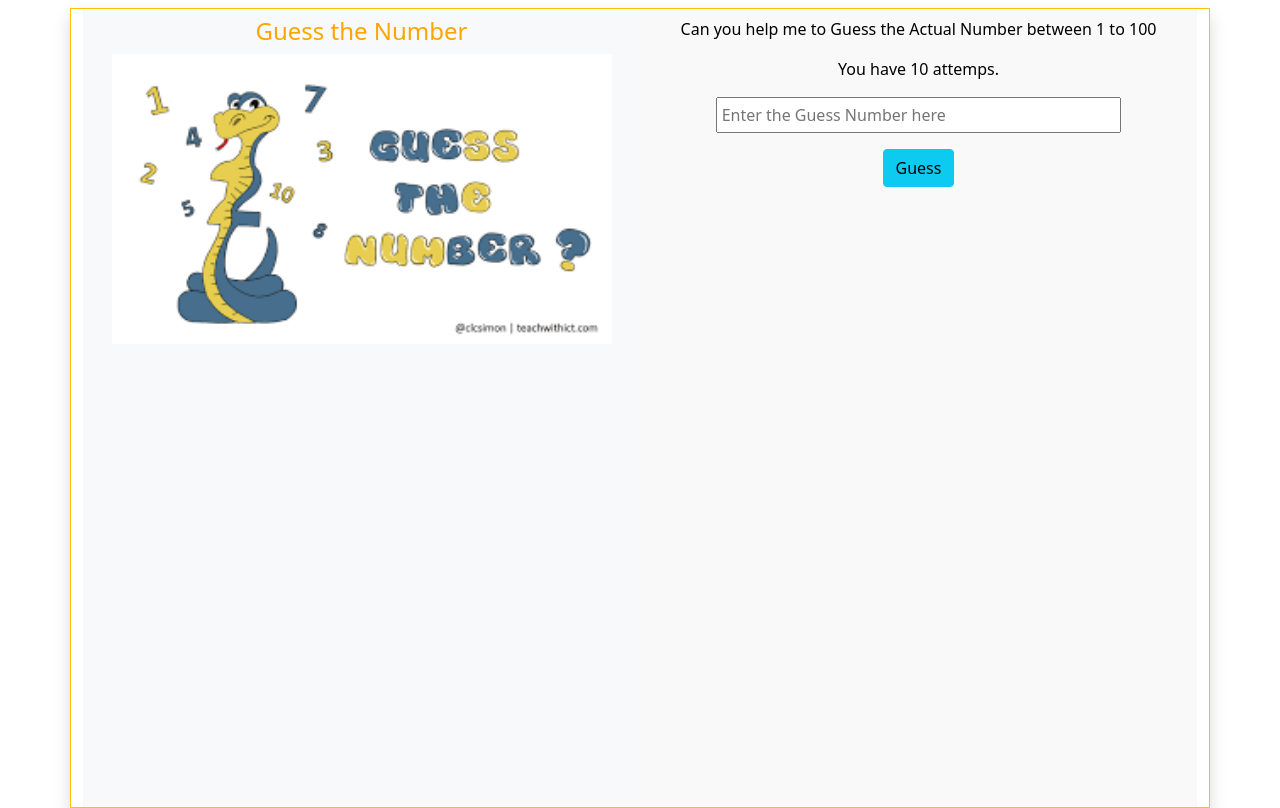
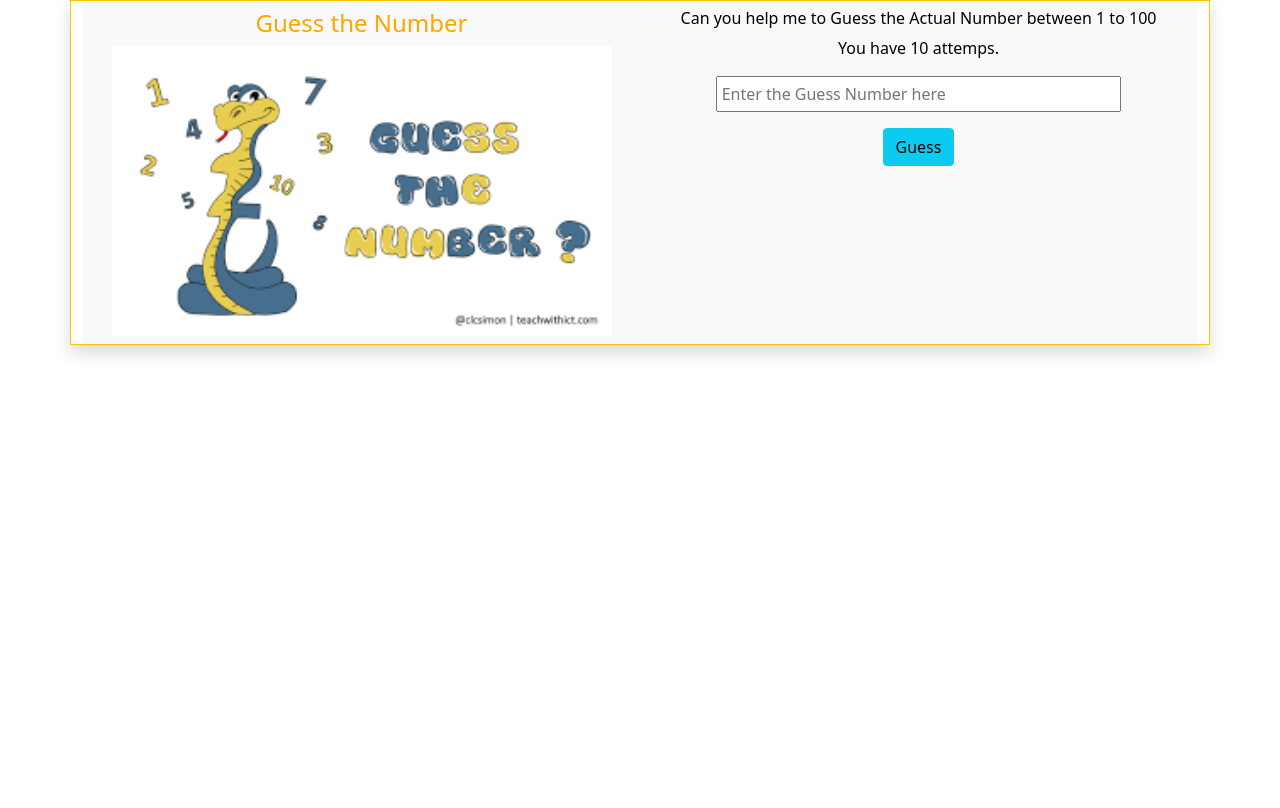
Before and after one commit to SonuKumar10234/guessTheNumberGame, a plain HTML site: page index.html in a window 1280 px wide. Drawn offline with nearby package versions, Linux system fonts and the light colour scheme.

Commit message:
Update index.html

```diff
--- a/index.html
+++ b/index.html
@@ -10,7 +10,7 @@
 </head>
 <body>
 
-     <div class="container shadow mt-2 d-flex vh-100 text-center border border-warning" >
+     <div class="container shadow d-flex text-center border border-warning" >
 
         <div class="row mx-auto w-100">
             <div class="col-sm-12 col-lg-6 bg-light p-2">
@@ -18,15 +18,15 @@
                 <h4>Guess the Number</h4>
                  <img src="guess_img.png" class="img-fluid" alt="guess the number">
             </div>
-            <div class="col-sm-12 col-lg-6  p-2 right">
-                <p class="text-center">Can you help me to Guess the Actual Number between 1 to 100</p>
+            <div class="col-sm-12 col-lg-6 p-2 right">
+                <h1 class="text-center fs-6"><span>Can you help me to Guess the Actual Number between 1 to 100</span></h1>
                 <span id="span" ></span>
                 <input class="d-block w-75 p-1 mx-auto mt-3" id="input_val" type="text" placeholder="Enter the Guess Number here"/>
                 <button type="button" class="btn btn-info mt-3 d-block">Guess</button>
                 <div class="score-container">
                     <small id="small"></small>
-                <small id="score"></small>
-                <button type="button" class="btn btn-info mt-2 d-block retry" onclick="reStart()">Retry</button>
+                    <small id="score"></small>
+                    <button type="button" class="btn btn-info mt-2 mb-2 d-block retry" onclick="reStart()">Retry</button>
                 </div>
             </div>
         </div>
```
